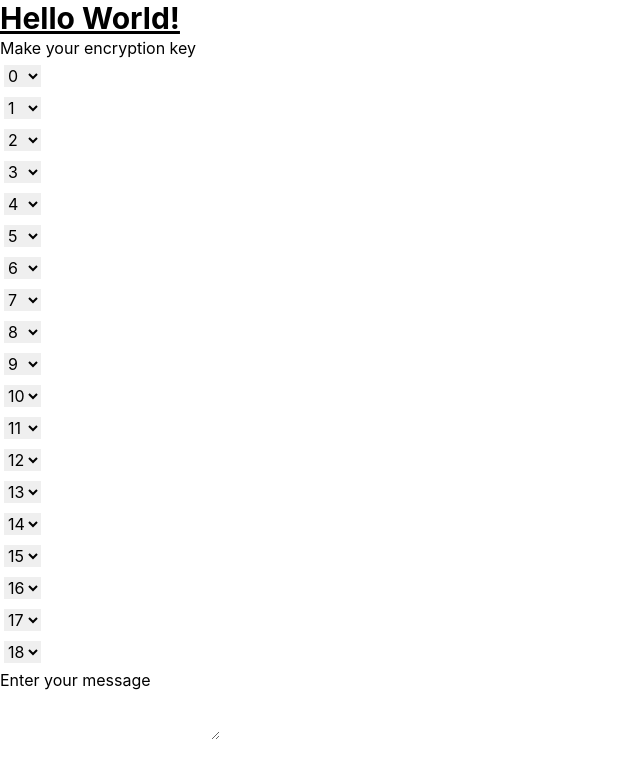
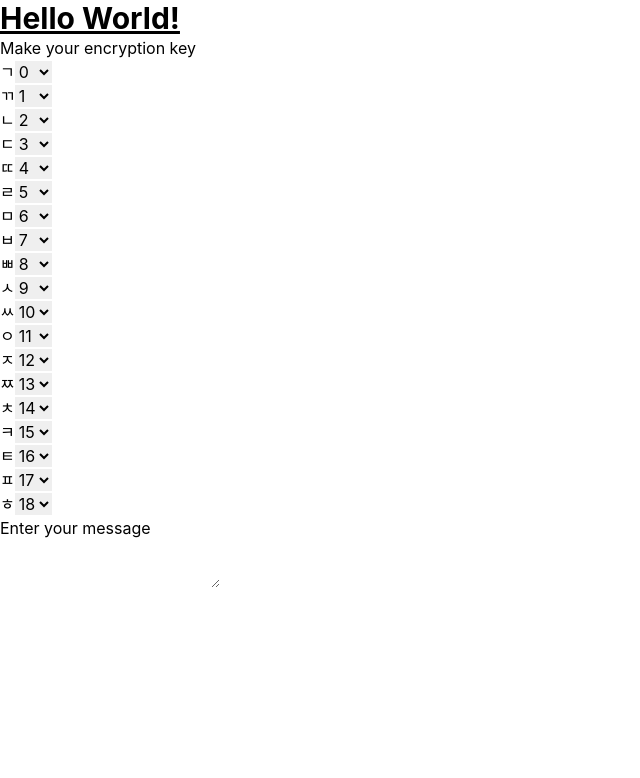
Before and after one commit to gnoeyp/krypto, a Next.js app: page / in a window 1280 px wide. Shown: the top 778 px of the page, without its empty margins (0-640 px from the left). Built offline with nearby package versions, Linux system fonts and the light colour scheme.

Commit message:
feat(ui): add label for select box

```diff
--- a/pages/index.tsx
+++ b/pages/index.tsx
@@ -3,6 +3,28 @@ import Head from 'next/head';
 import { useEffect, useCallback, useState, useMemo } from 'react';
 import SelectBox from '../components/SelectBox';
 import { encodeText } from '../utils/utils';
+
+const consonants = [
+  'ㄱ',
+  'ㄲ',
+  'ㄴ',
+  'ㄷ',
+  'ㄸ',
+  'ㄹ',
+  'ㅁ',
+  'ㅂ',
+  'ㅃ',
+  'ㅅ',
+  'ㅆ',
+  'ㅇ',
+  'ㅈ',
+  'ㅉ',
+  'ㅊ',
+  'ㅋ',
+  'ㅌ',
+  'ㅍ',
+  'ㅎ',
+];
 
 const Home: NextPage = () => {
   const [message, setMessage] = useState<string>('');
@@ -39,16 +61,15 @@ const Home: NextPage = () => {
         <h1 className="text-3xl font-bold underline">Hello World!</h1>
         <h2>Make your encryption key</h2>
         <div>
-          <ul>
           {Array.from({ length: 19 }).map((_, index) => (
-              <li key={index} className="p-1">
+            <div key={index}>
+              {consonants[index]}
               <SelectBox
                 onChange={event => handleChangeKey(index, event)}
                 defaultValue={index}
               />
-              </li>
+            </div>
           ))}
-          </ul>
         </div>
         <h2>Enter your message</h2>
         <textarea value={message} onChange={handleChange} />
```
Lines whose indentation alone changed are shown as unchanged.
